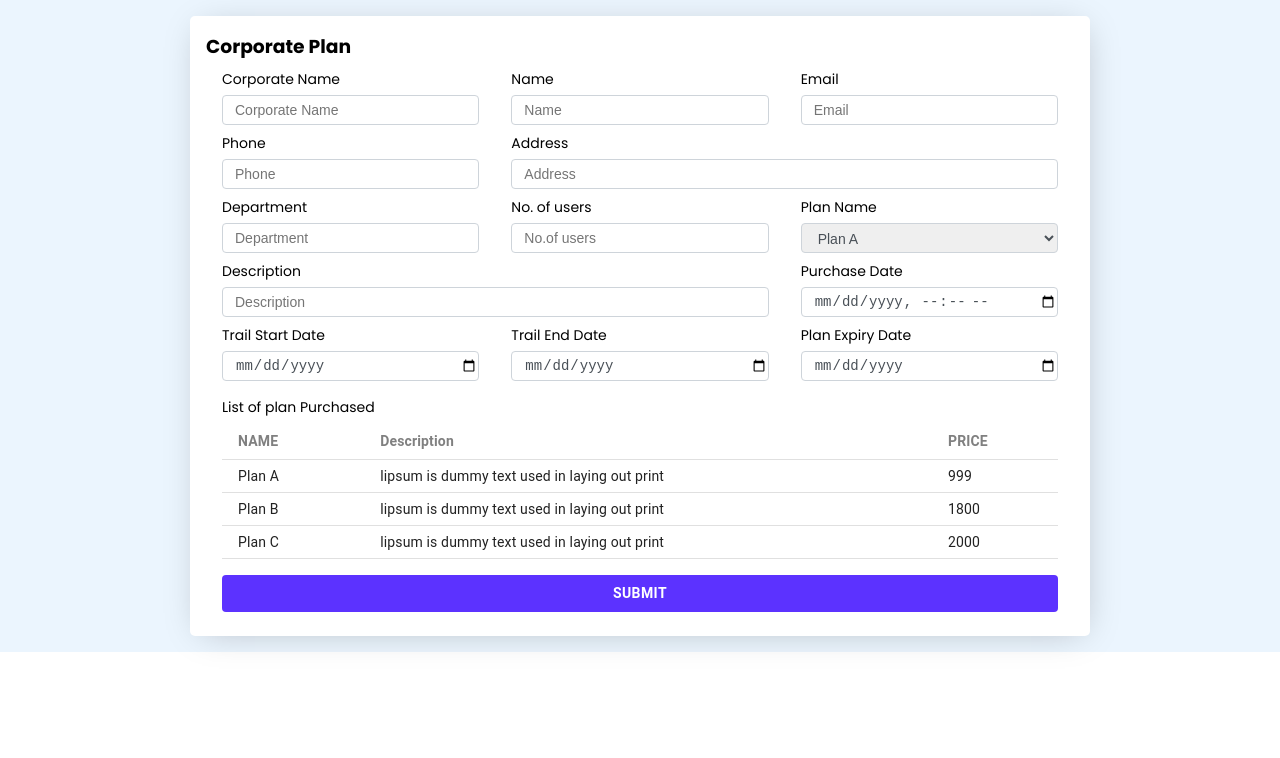
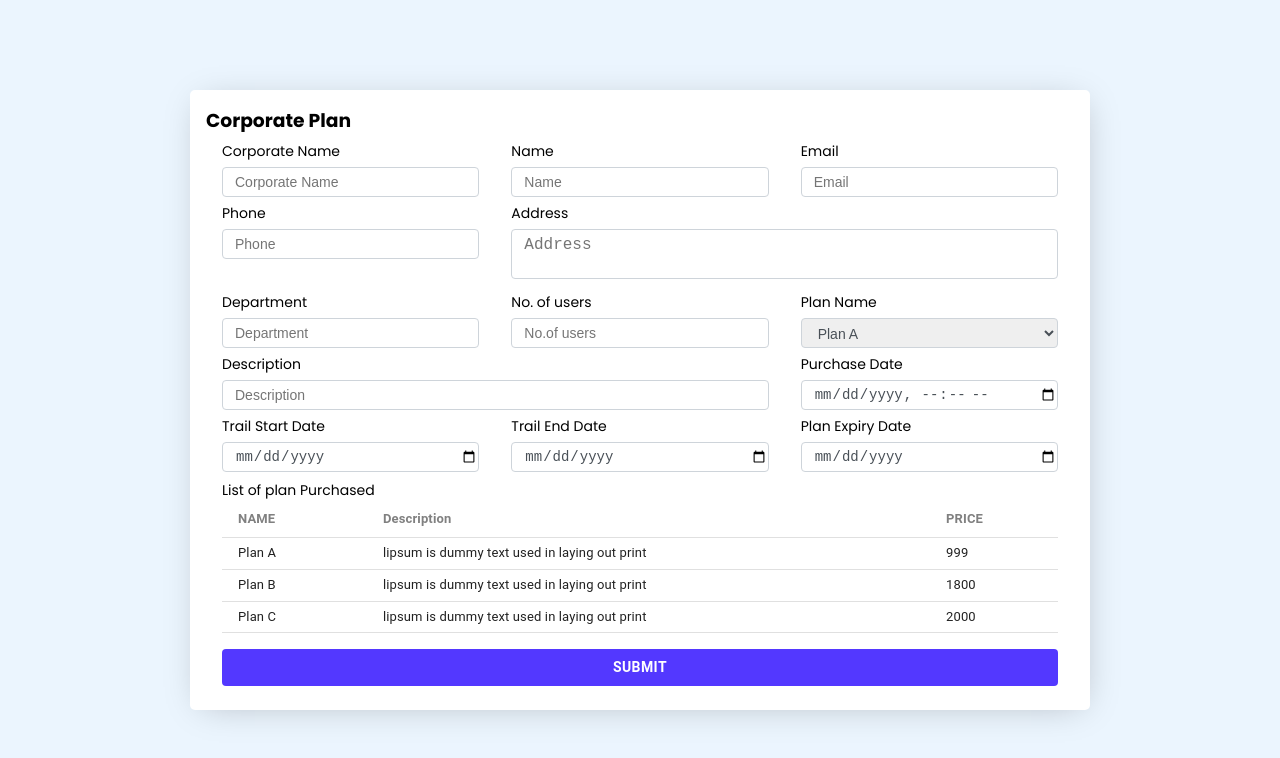
Before and after one commit to g-abhishek/concall-thumstack, a React (Create React App) app: page /corporate in a window 1280 px wide. Shown: the top 758 px of the page. Built offline with nearby package versions, Linux system fonts and the light colour scheme.

Commit message:
changes done

```diff
--- a/src/Components/CorporatePlan/CorporatePlanForm.js
+++ b/src/Components/CorporatePlan/CorporatePlanForm.js
@@ -22,7 +22,7 @@ class CorporatePlanForm extends Component {
     render() {
         return (
             <div className={style.corporatePlanDiv}>
-                <Container maxWidth="xl">
+                <Container maxWidth="xl" className={style.container}>
                     <div className={style.py3}>
                         <div className={style.card}>
                             <div className={style.cardHeader}>
@@ -78,21 +78,21 @@ function CorporateForm(props) {
                 direction="row"
             >
                 <Grid item xs={12} sm={4} md={4}>
-                    <Box mx={2} mt={1}>
+                    <Box mx={2} className={style.box}>
                         <p className={style.label}>Corporate Name</p>
                         <input type="text" placeholder="Corporate Name" className={style.formControl} name="corporateName" ref={register({required: true})} />
                         {errors.corporateName && <p className={style.textDanger}>This field is required</p>}
                     </Box>
                 </Grid>
                 <Grid item xs={12} sm={4} md={4}>
-                    <Box mx={2} mt={1}>
+                    <Box mx={2} className={style.box}>
                         <p className={style.label}>Name</p>
                         <input type="text" placeholder="Name" className={style.formControl} name="name" ref={register({required: true})} />
                         {errors.name && <p className={style.textDanger}>This field is required</p>}
                     </Box>
                 </Grid>
                 <Grid item xs={12} sm={4} md={4}>
-                    <Box mx={2} mt={1}>
+                    <Box mx={2} className={style.box}>
                         <p className={style.label}>Email</p>
                         <input type="email" placeholder="Email" className={style.formControl} name="email" ref={register({required: true, pattern: /^[A-Z0-9._%+-]+@[A-Z0-9.-]+\.[A-Z]{2,}$/i,})} />
                         {errors.email?.type === 'required' && <p className={style.textDanger}>This field is required</p>}
@@ -107,16 +107,16 @@ function CorporateForm(props) {
             >
 
                 <Grid item xs={12} sm={4} md={4}>
-                    <Box mx={2} mt={1}>
+                    <Box mx={2} className={style.box}>
                         <p className={style.label}>Phone</p>
                         <input type="number" placeholder="Phone" className={style.formControl} name="phone" ref={register({required: true})} />
                         {errors.phone && <p className={style.textDanger}>This field is required</p>}
                     </Box>
                 </Grid>
                 <Grid item xs={12} sm={8} md={8}>
-                    <Box mx={2} mt={1}>
+                    <Box mx={2} className={style.box}>
                         <p className={style.label}>Address</p>
-                        <input type="text" placeholder="Address" className={style.formControl} name="address" ref={register({required: true})} />
+                        <textarea type="text" rows="2" placeholder="Address" className={style.textArea} name="address" ref={register({required: true})} ></textarea>
                         {errors.address && <p className={style.textDanger}>This field is required</p>}
                     </Box>
                 </Grid>
@@ -127,21 +127,21 @@ function CorporateForm(props) {
                 direction="row"
             >
                 <Grid item xs={12} sm={4} md={4}>
-                    <Box mx={2} mt={1}>
+                    <Box mx={2} className={style.box}>
                         <p className={style.label}>Department</p>
                         <input type="text" placeholder="Department" className={style.formControl} name="department" ref={register({required: true})} />
                         {errors.department && <p className={style.textDanger}>This field is required</p>}
                     </Box>
                 </Grid>
                 <Grid item xs={12} sm={4} md={4}>
-                    <Box mx={2} mt={1}>
+                    <Box mx={2} className={style.box}>
                         <p className={style.label}>No. of users</p>
                         <input type="number" placeholder="No.of users" className={style.formControl} name="numberOfUsers" ref={register({required: true})} />
                         {errors.numberOfUsers && <p className={style.textDanger}>This field is required</p>}
                     </Box>
                 </Grid>
                 <Grid item xs={12} sm={4} md={4}>
-                    <Box mx={2} mt={1}>
+                    <Box mx={2} className={style.box}>
                         <p className={style.label}>Plan Name</p>
                         <select id="planName" className={style.formControl} name="planName" ref={register({ required: true })} style={{height:"30px"}}>
                             <option value="Plan A">Plan A</option>
@@ -158,14 +158,14 @@ function CorporateForm(props) {
                 direction="row"
             >
                 <Grid item xs={12} sm={8} md={8}>
-                    <Box mx={2} mt={1}>
+                    <Box mx={2} className={style.box}>
                         <p className={style.label}>Description</p>
                         <input type="text" placeholder="Description" className={style.formControl} name="description" ref={register({required: true})} />
                         {errors.description && <p className={style.textDanger}>This field is required</p>}
                     </Box>
                 </Grid>
                 <Grid item xs={12} sm={4} md={4}>
-                    <Box mx={2} mt={1}>
+                    <Box mx={2} className={style.box}>
                         <p className={style.label}>Purchase Date</p>
                         <input type="datetime-local" placeholder="Purchase date and time" className={style.formControl} name="pDateTime" ref={register({required: true})} />
                         {errors.pDateTime && <p className={style.textDanger}>This field is required</p>}
@@ -178,29 +178,29 @@ function CorporateForm(props) {
                 direction="row"
             >
                 <Grid item xs={12} sm={4} md={4}>
-                    <Box mx={2} mt={1}>
+                    <Box mx={2} className={style.box}>
                         <p className={style.label}>Trail Start Date</p>
                         <input type="date" placeholder="Start date" className={style.formControl} name="startDate" ref={register({required: true})} />
                         {errors.startDate && <p className={style.textDanger}>This field is required</p>}
                     </Box>
                 </Grid>
                 <Grid item xs={12} sm={4} md={4}>
-                    <Box mx={2} mt={1}>
+                    <Box mx={2} className={style.box}>
                         <p className={style.label}>Trail End Date</p>
                         <input type="date" placeholder="End date" className={style.formControl} name="endDate" ref={register({required: true})} />
                         {errors.endDate && <p className={style.textDanger}>This field is required</p>}
                     </Box>
                 </Grid>
                 <Grid item xs={12} sm={4} md={4}>
-                    <Box mx={2} mt={1}>
+                    <Box mx={2} className={style.box}>
                         <p className={style.label}>Plan Expiry Date</p>
                         <input type="date" placeholder="Expiry Date" className={style.formControl} name="expiryDate" ref={register({required: true})} />
                         {errors.expiryDate && <p className={style.textDanger}>This field is required</p>}
                     </Box>
                 </Grid>
             </Grid>
-            <Box mx={2} my={2}>
-                <p className={style.label}>List of plan Purchased</p>
+            <Box mx={2} my={1}>
+                <p className={style.tableHeader}>List of plan Purchased</p>
                 {!isMobileView ?
                     <TableContainer>
                         <Table className={classes.table} size="small">
@@ -216,9 +216,9 @@ function CorporateForm(props) {
                                     rows.map((item) => {
                                         return (
                                             <TableRow key={item.name}>
-                                                <TableCell component="th" scope="row">{item.name}</TableCell>
-                                                <TableCell>{item.description}</TableCell>
-                                                <TableCell>{item.amount}</TableCell>
+                                                <TableCell className={style.tableItem} component="th" scope="row">{item.name}</TableCell>
+                                                <TableCell className={style.tableItem}>{item.description}</TableCell>
+                                                <TableCell className={style.tableItem}>{item.amount}</TableCell>
                                             </TableRow>
                                         )
 
--- a/src/Css/CorporatePlanForm.module.css
+++ b/src/Css/CorporatePlanForm.module.css
@@ -1,7 +1,19 @@
 
 .corporatePlanDiv{
+    height: 100vh;
     text-align: left;
     background-color: #EBF5FE;
+}
+@media screen and (max-width: 586px){
+    .corporatePlanDiv{
+        height: 100% !important;
+    }
+}
+.container{
+    display: flex !important;
+    align-items: center;
+    justify-content: center;
+    height: 100%;
 }
 .vh100{
     height: 100vh;
@@ -90,7 +102,7 @@
 .submitBtn{
     width: 100% !important;
     font-weight: bold !important;
-    background: #5C32FF !important;
+    background: #5338ff !important;
     color: white !important;
 }
 .textDanger{
@@ -100,6 +112,10 @@
 .tableHeading{
     color: gray !important;
     font-weight: bold !important;
+    font-size: 13px !important;
+}
+.tableItem{
+    font-size: 13px !important;
 }
 .py3 {
     padding-top: 1rem !important;
@@ -112,6 +128,9 @@
     margin-bottom: 5px;
     font-size: 14px;
 }
+.tableHeader{
+    font-size: 14px;
+}
 .small{
     font-size: 80%;
 }
@@ -122,3 +141,6 @@
 .mr3{
     margin-right: 1rem;
 }
+.box{
+    margin-top: 6px !important;
+}
```
